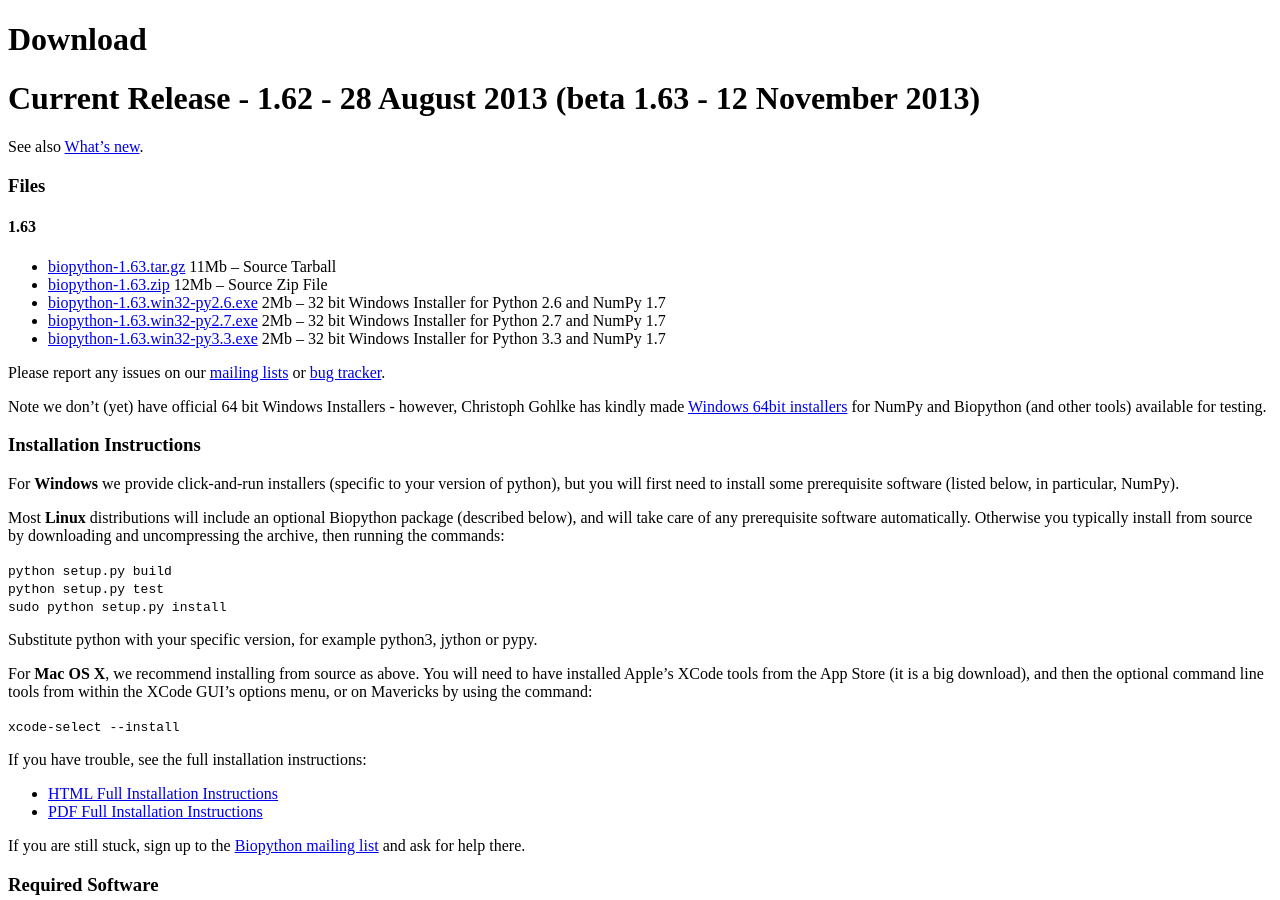
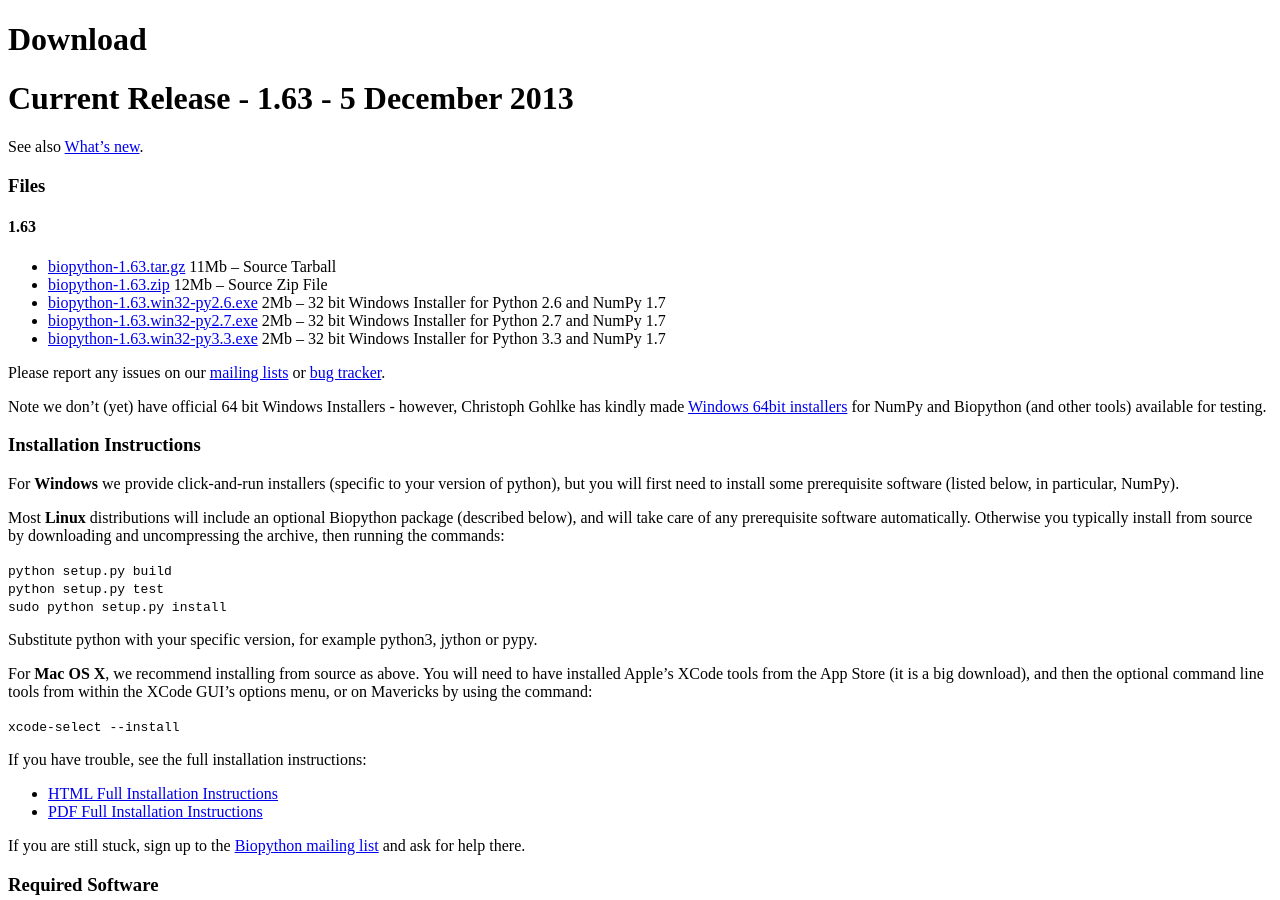
Before and after one commit to biopython/biopython.github.io, a Jekyll site: the page built from wiki/Download.md, in a window 1280 px wide and 900 px high. Built offline with Jekyll 4.4.1, drawn with Linux system fonts in a browser that asks for light colours.

Commit message:
/* Current Release - 1.62 - 28 August 2013 (beta 1.63 - 12 November 2013) */

```diff
--- a/wiki/Download.md
+++ b/wiki/Download.md
@@ -4,8 +4,8 @@ permalink: wiki/Download
 layout: wiki
 ---
 
-Current Release - 1.62 - 28 August 2013 (beta 1.63 - 12 November 2013)
-======================================================================
+Current Release - 1.63 - 5 December 2013
+========================================
 
 See also [What's
 new](https://github.com/biopython/biopython/raw/master/NEWS).
```
Also changed, not shown: 1 other file.
